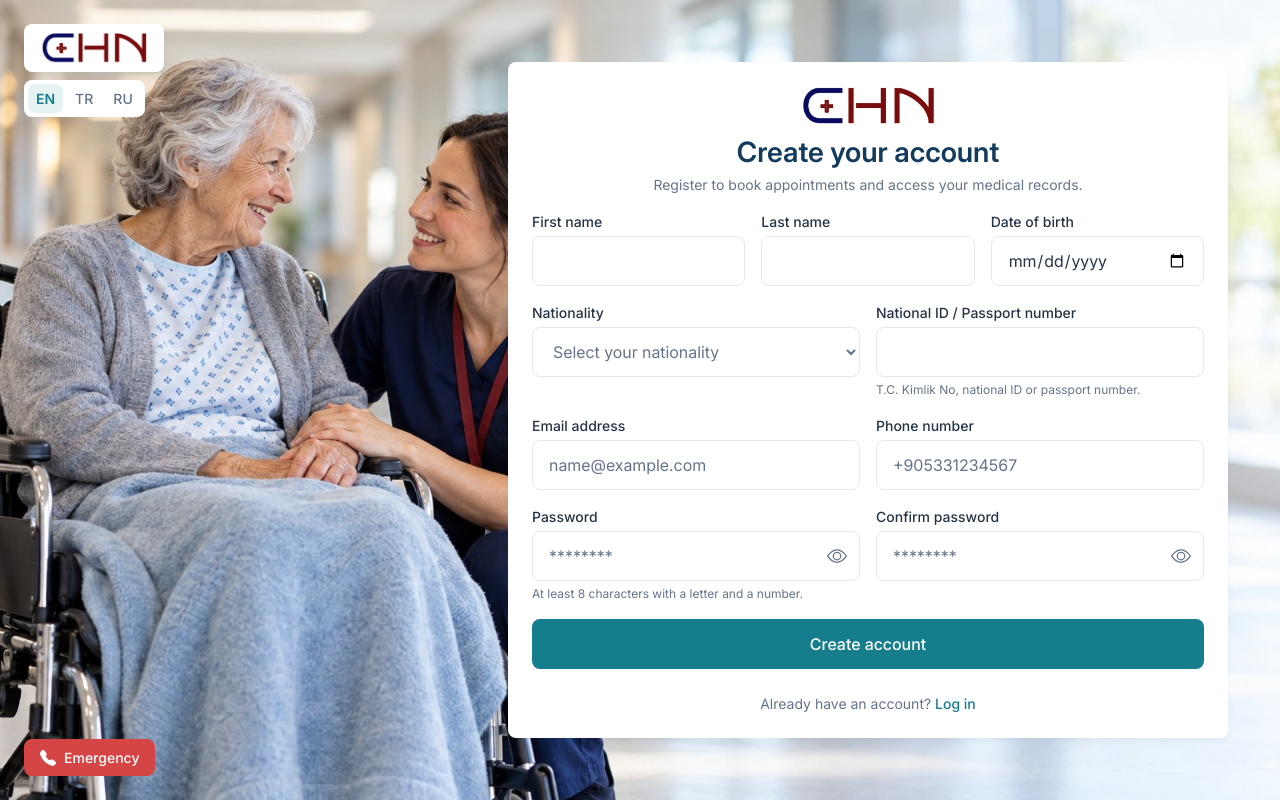
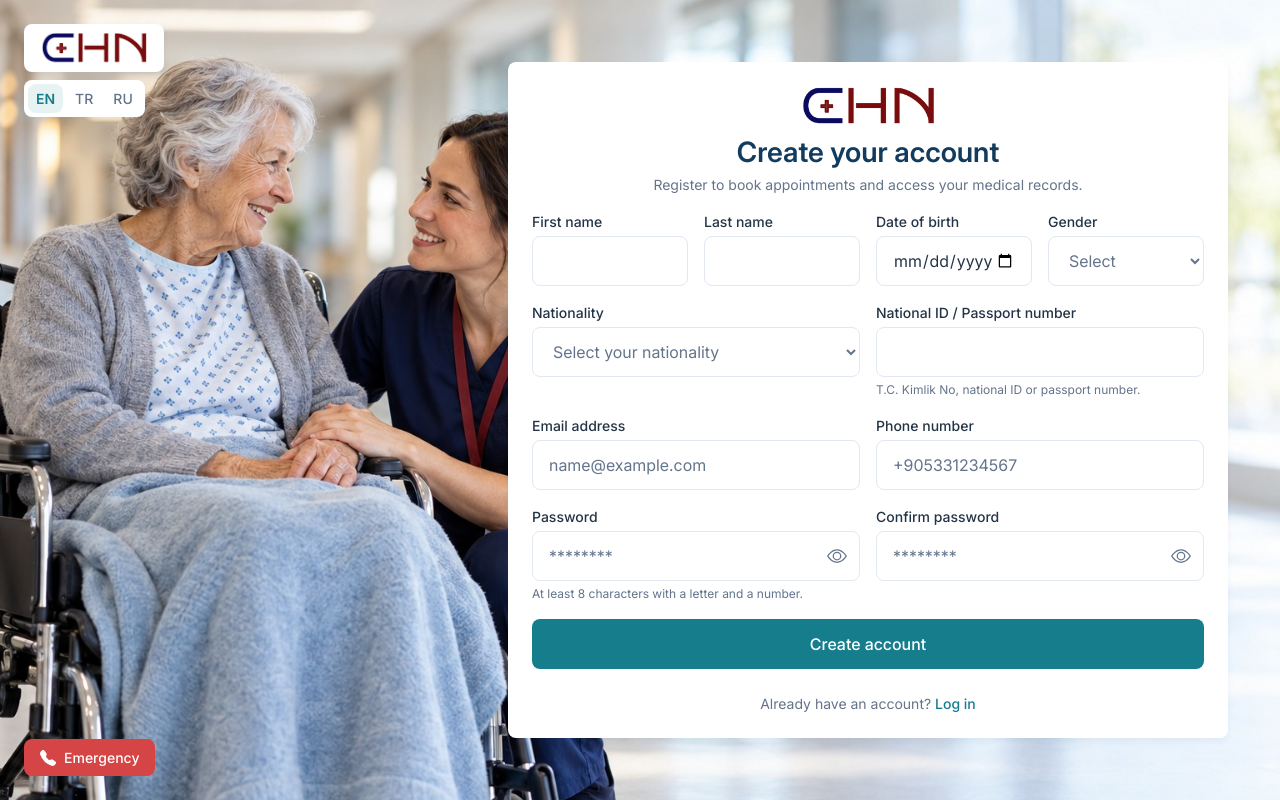
Before and after one commit to aerdemarac/CHN, a PHP site: page /CHN/register.php in a window 1280 px wide. Run offline with PHP 8.4, Linux system fonts and the light colour scheme.

Commit message:
Add required gender field to register form and backend (#53)

```diff
--- a/backend/validation.php
+++ b/backend/validation.php
@@ -5,6 +5,8 @@ declare(strict_types=1);
  * Permitted letters: English Latin (A-Z, a-z) and Turkish Latin characters.
  */
 const CHN_ALLOWED_LETTERS = 'A-Za-zçÇğĞıİöÖşŞüÜ';
+
+const CHN_GENDERS = ['female', 'male'];
 
 /**
  * Extract a trimmed string field from a decoded JSON payload.
--- a/css/auth.css
+++ b/css/auth.css
@@ -493,7 +493,7 @@ a.btn {
 
     .auth-form--wide {
         display: grid;
-        grid-template-columns: repeat(6, minmax(0, 1fr));
+        grid-template-columns: repeat(12, minmax(0, 1fr));
     }
 
     .auth-form--wide .auth-form__grid {
@@ -501,11 +501,11 @@ a.btn {
     }
 
     .auth-form--wide .auth-form__field {
-        grid-column: span 3;
+        grid-column: span 6;
     }
 
-    .auth-form--wide .auth-form__field--third {
-        grid-column: span 2;
+    .auth-form--wide .auth-form__field--quarter {
+        grid-column: span 3;
     }
 
     .auth-form--wide .btn {
--- a/js/auth.js
+++ b/js/auth.js
@@ -124,6 +124,10 @@ function initRegisterForm() {
                 if (!form.birth_date.validity.valid) return msg('birth_date_invalid');
                 return '';
             }],
+            [form.gender, 'gender-error', (value) => {
+                if (value !== 'female' && value !== 'male') return msg('gender_required');
+                return '';
+            }],
             [form.nationality, 'nationality-error', (value) => {
                 if (!value) return msg('nationality_required');
                 return '';
@@ -186,6 +190,7 @@ function initRegisterForm() {
             first_name: form.first_name.value.trim(),
             last_name: form.last_name.value.trim(),
             birth_date: form.birth_date.value,
+            gender: form.gender.value,
             nationality: form.nationality.value,
             national_id: form.national_id.value,
             email: form.email.value.trim(),
--- a/lang/en.php
+++ b/lang/en.php
@@ -114,6 +114,10 @@ return [
     'register.first_name' => 'First name',
     'register.last_name' => 'Last name',
     'register.birth_date' => 'Date of birth',
+    'register.gender' => 'Gender',
+    'register.gender_placeholder' => 'Select',
+    'register.gender_female' => 'Female',
+    'register.gender_male' => 'Male',
     'register.nationality' => 'Nationality',
     'register.nationality_placeholder' => 'Select your nationality',
     'register.national_id' => 'National ID / Passport number',
@@ -130,6 +134,7 @@ return [
     'register.last_name_invalid' => 'Please enter a valid last name.',
     'register.birth_date_required' => 'Please enter your date of birth.',
     'register.birth_date_invalid' => 'Please enter a valid date of birth.',
+    'register.gender_required' => 'Please select your gender.',
     'register.nationality_required' => 'Please select your nationality.',
     'register.national_id_required' => 'Please enter your national ID or passport number.',
     'register.national_id_invalid' => 'Please enter a valid national ID or passport number.',
--- a/lang/ru.php
+++ b/lang/ru.php
@@ -116,6 +116,10 @@ return [
     'register.first_name' => 'Имя',
     'register.last_name' => 'Фамилия',
     'register.birth_date' => 'Дата рождения',
+    'register.gender' => 'Пол',
+    'register.gender_placeholder' => 'Выберите',
+    'register.gender_female' => 'Женский',
+    'register.gender_male' => 'Мужской',
     'register.nationality' => 'Гражданство',
     'register.nationality_placeholder' => 'Выберите гражданство',
     'register.national_id' => 'Номер удостоверения личности / паспорта',
@@ -132,6 +136,7 @@ return [
     'register.last_name_invalid' => 'Введите корректную фамилию.',
     'register.birth_date_required' => 'Введите дату рождения.',
     'register.birth_date_invalid' => 'Введите корректную дату рождения.',
+    'register.gender_required' => 'Выберите пол.',
     'register.nationality_required' => 'Выберите гражданство.',
     'register.national_id_required' => 'Введите номер удостоверения личности или паспорта.',
     'register.national_id_invalid' => 'Введите корректный номер удостоверения личности или паспорта.',
--- a/lang/tr.php
+++ b/lang/tr.php
@@ -113,6 +113,10 @@ return [
     'register.first_name' => 'Ad',
     'register.last_name' => 'Soyad',
     'register.birth_date' => 'Doğum tarihi',
+    'register.gender' => 'Cinsiyet',
+    'register.gender_placeholder' => 'Seçin',
+    'register.gender_female' => 'Kadın',
+    'register.gender_male' => 'Erkek',
     'register.nationality' => 'Uyruk',
     'register.nationality_placeholder' => 'Uyruğunuzu seçin',
     'register.national_id' => 'Kimlik / Pasaport numarası',
@@ -129,6 +133,7 @@ return [
     'register.last_name_invalid' => 'Lütfen geçerli bir soyad girin.',
     'register.birth_date_required' => 'Lütfen doğum tarihinizi girin.',
     'register.birth_date_invalid' => 'Lütfen geçerli bir doğum tarihi girin.',
+    'register.gender_required' => 'Lütfen cinsiyetinizi seçin.',
     'register.nationality_required' => 'Lütfen uyruğunuzu seçin.',
     'register.national_id_required' => 'Lütfen kimlik veya pasaport numaranızı girin.',
     'register.national_id_invalid' => 'Lütfen geçerli bir kimlik veya pasaport numarası girin.',
--- a/register.php
+++ b/register.php
@@ -48,6 +48,7 @@ $pinnedCountries = ['XN', 'TR'];
                       'last_name_invalid' => 'register.last_name_invalid',
                       'birth_date_required' => 'register.birth_date_required',
                       'birth_date_invalid' => 'register.birth_date_invalid',
+                      'gender_required' => 'register.gender_required',
                       'nationality_required' => 'register.nationality_required',
                       'national_id_required' => 'register.national_id_required',
                       'national_id_invalid' => 'register.national_id_invalid',
@@ -62,14 +63,14 @@ $pinnedCountries = ['XN', 'TR'];
                       'password_mismatch' => 'register.password_mismatch',
                   ]) ?>">
                 <div class="auth-form__grid">
-                    <div class="auth-form__field auth-form__field--third">
+                    <div class="auth-form__field auth-form__field--quarter">
                         <label class="auth-form__label" for="first-name"><?= te('register.first_name') ?></label>
                         <input class="auth-form__input" type="text" id="first-name" name="first_name"
                                autocomplete="given-name" maxlength="50" required>
                         <p class="auth-form__error" id="first-name-error" role="alert"></p>
                     </div>
 
-                    <div class="auth-form__field auth-form__field--third">
+                    <div class="auth-form__field auth-form__field--quarter">
                         <label class="auth-form__label" for="last-name"><?= te('register.last_name') ?></label>
                         <input class="auth-form__input" type="text" id="last-name" name="last_name"
                                autocomplete="family-name" maxlength="50" required>
@@ -77,11 +78,21 @@ $pinnedCountries = ['XN', 'TR'];
                     </div>
                 </div>
 
-                <div class="auth-form__field auth-form__field--third">
+                <div class="auth-form__field auth-form__field--quarter">
                     <label class="auth-form__label" for="birth-date"><?= te('register.birth_date') ?></label>
                     <input class="auth-form__input" type="date" id="birth-date" name="birth_date"
                            autocomplete="bday" min="1900-01-01" max="<?= date('Y-m-d') ?>" required>
                     <p class="auth-form__error" id="birth-date-error" role="alert"></p>
+                </div>
+
+                <div class="auth-form__field auth-form__field--quarter">
+                    <label class="auth-form__label" for="gender"><?= te('register.gender') ?></label>
+                    <select class="auth-form__input" id="gender" name="gender" autocomplete="sex" required>
+                        <option value=""><?= te('register.gender_placeholder') ?></option>
+                        <option value="female"><?= te('register.gender_female') ?></option>
+                        <option value="male"><?= te('register.gender_male') ?></option>
+                    </select>
+                    <p class="auth-form__error" id="gender-error" role="alert"></p>
                 </div>
 
                 <div class="auth-form__field">
```
Also changed, not shown: backend/register.php (+5 -2 lines), docs/login-register-flow-details.md (+2 -1 lines).
